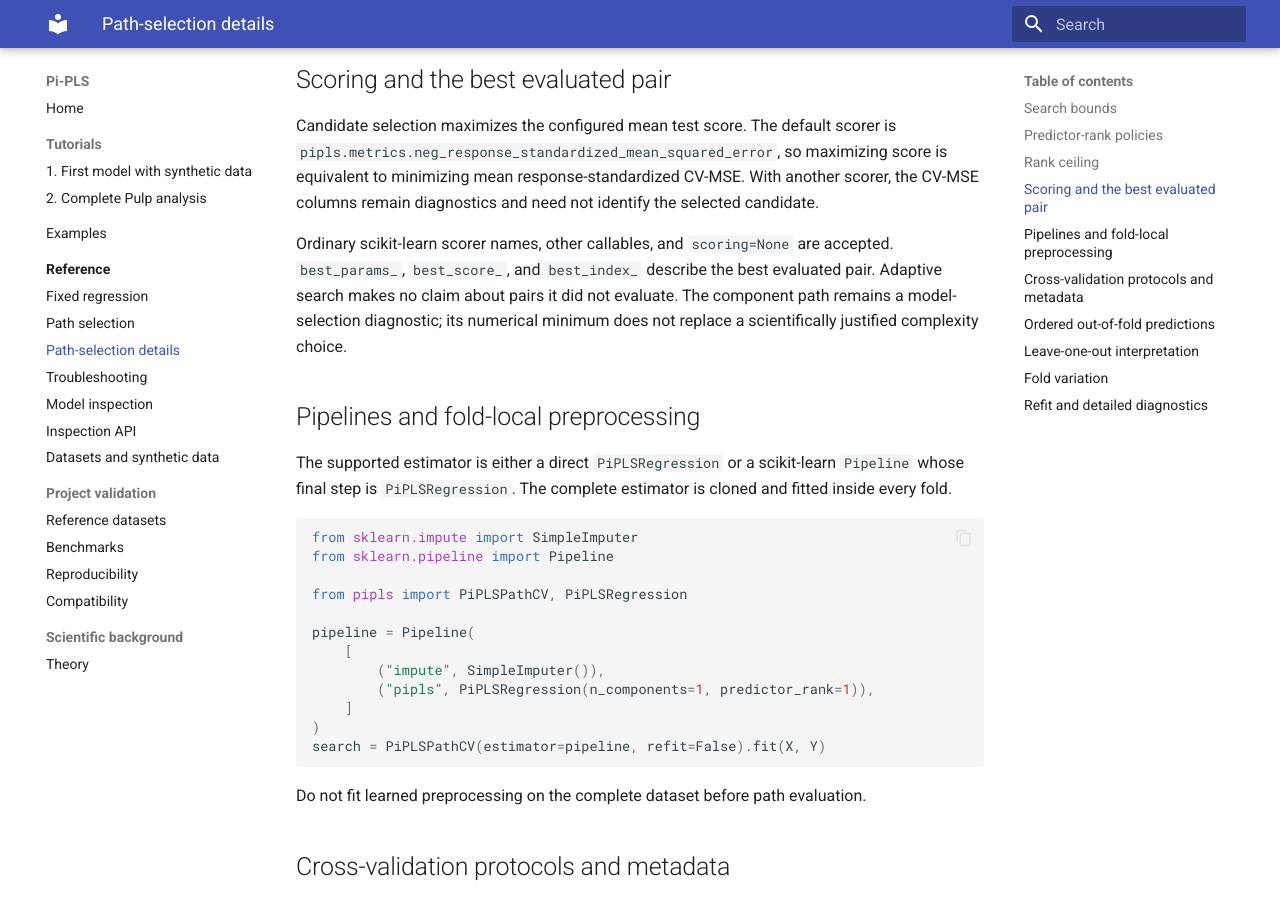
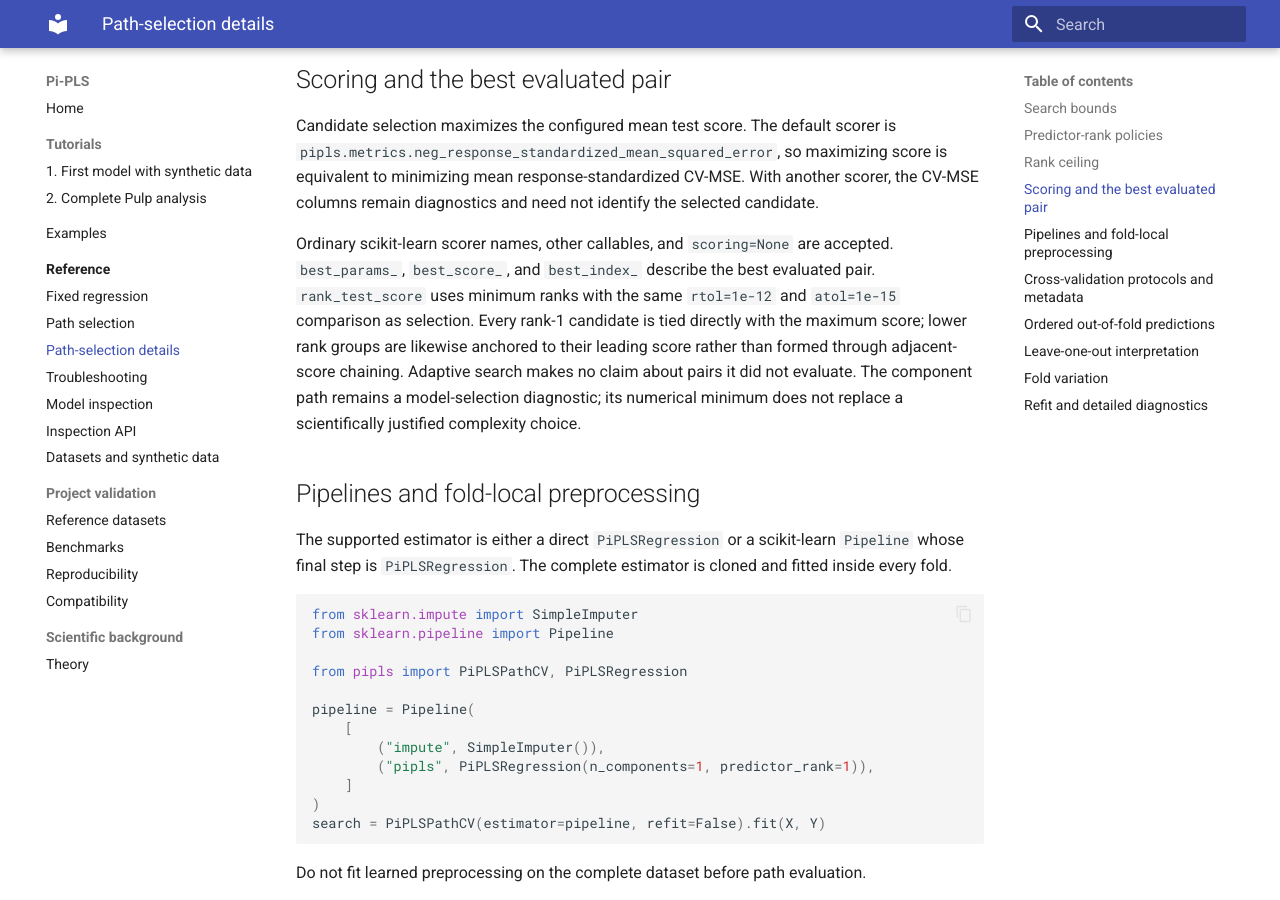
Before and after one commit to stefanlindstroem/pipls_private, an MkDocs documentation site: the page built from docs/path_analysis.md, in a window 1280 px wide and 900 px high, scrolled down 1396 px. Built offline with MkDocs 1.6.1 and Material for MkDocs 9.7.7, drawn with Linux system fonts in a browser that asks for light colours.

Commit message:
Align tolerant score ranking and selection

```diff
--- a/docs/path_analysis.md
+++ b/docs/path_analysis.md
@@ -63,9 +63,13 @@ minimizing mean response-standardized CV-MSE. With another scorer, the CV-MSE co
 diagnostics and need not identify the selected candidate.
 
 Ordinary scikit-learn scorer names, other callables, and `scoring=None` are accepted.
-`best_params_`, `best_score_`, and `best_index_` describe the best evaluated pair. Adaptive search
-makes no claim about pairs it did not evaluate. The component path remains a model-selection
-diagnostic; its numerical minimum does not replace a scientifically justified complexity choice.
+`best_params_`, `best_score_`, and `best_index_` describe the best evaluated pair.
+`rank_test_score` uses minimum ranks with the same `rtol=1e-12` and `atol=1e-15` comparison as
+selection. Every rank-1 candidate is tied directly with the maximum score; lower rank groups are
+likewise anchored to their leading score rather than formed through adjacent-score chaining.
+Adaptive search makes no claim about pairs it did not evaluate. The component path remains a
+model-selection diagnostic; its numerical minimum does not replace a scientifically justified
+complexity choice.
 
 ## Pipelines and fold-local preprocessing
 
```
Also changed, not shown: .llm/numerical_contracts.md (+5 -1 lines), .llm/state.md (+7 -8 lines), .llm/strategy.md (+7 -5 lines), CHANGELOG.md (+3 -0 lines), docs/decisions/0012-sklearn-api-alignment.md (+4 -1 lines), 4 other files.
